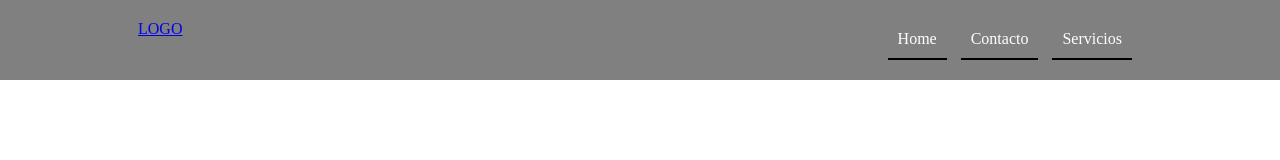
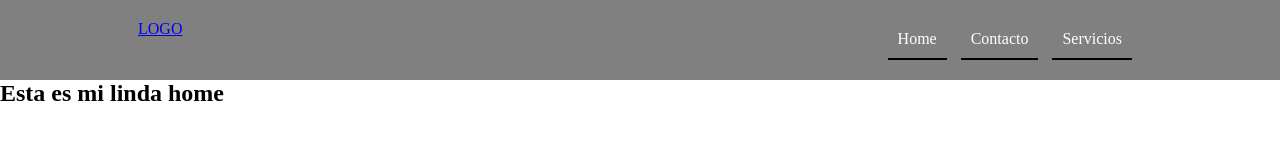
Before and after one commit to Baxone/ejercicio_1_git, a plain HTML site: page index.html in a window 1280 px wide. Drawn offline with Linux system fonts and the light colour scheme.

Commit message:
este commit es de dani

```diff
--- a/index.html
+++ b/index.html
@@ -21,7 +21,9 @@
             </ul>
         </nav>
     </header>
-
+    <main>
+        <h2>Esta es mi linda home</h2>
+    </main>
 
 
 
```
